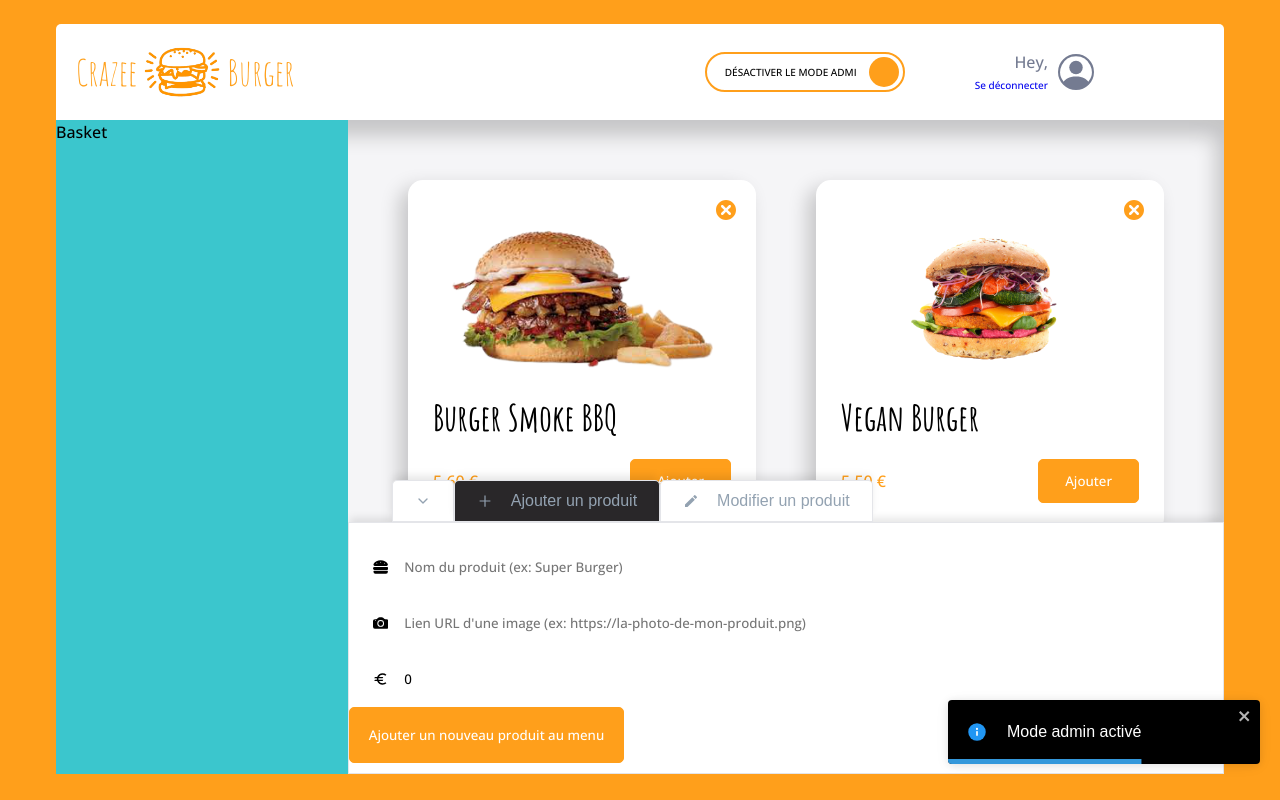
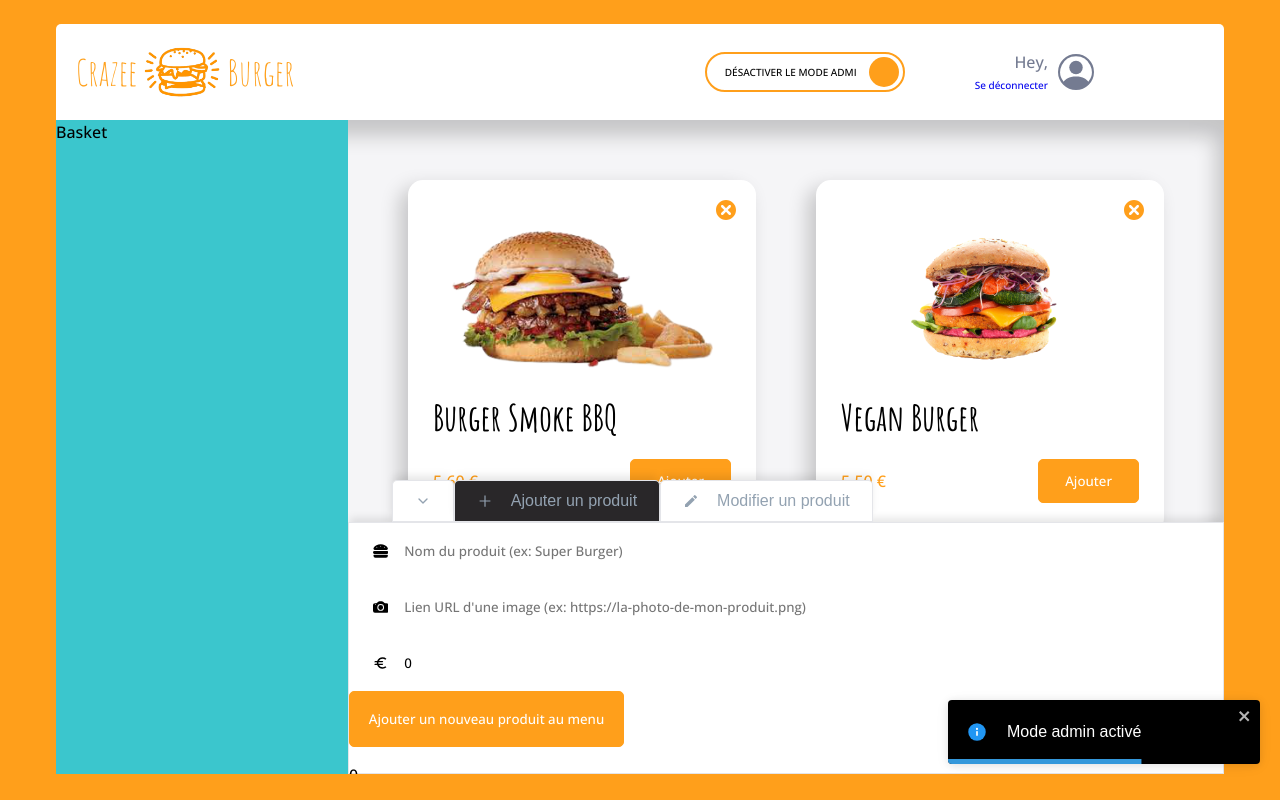
Before and after one commit to clairedornic/crazee-burger, a React (Vite) app: page /order in a window 1280 px wide. Both pictures are taken after a click on the label 804 px from the left and 71 px from the top of the page. Built offline with nearby package versions, Linux system fonts and the light colour scheme.

Commit message:
refactor: change p to div

```diff
--- a/src/components/pages/order/Main/Admin/AdminPanel.tsx
+++ b/src/components/pages/order/Main/Admin/AdminPanel.tsx
@@ -19,7 +19,7 @@ export const AdminPanel = () => {
 
   return (
     <AdminPanelStyled>
-      <p>{tabSelected && tabSelected.content}</p>
+      <div>{tabSelected && tabSelected.content}</div>
     </AdminPanelStyled>
   );
 };
```
